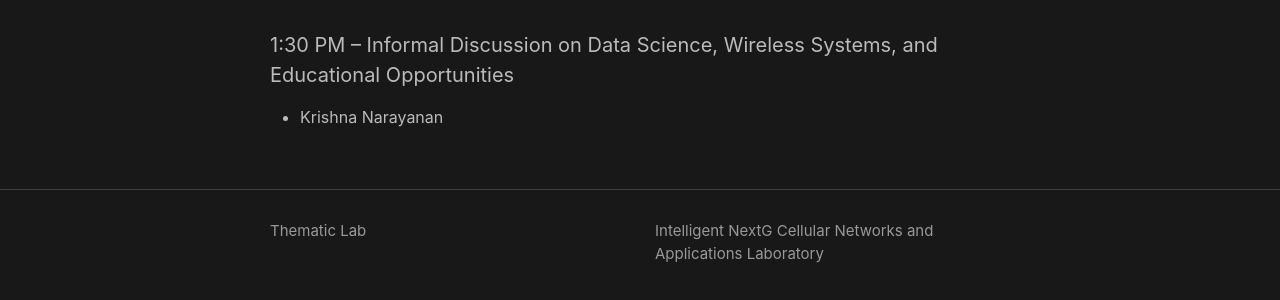
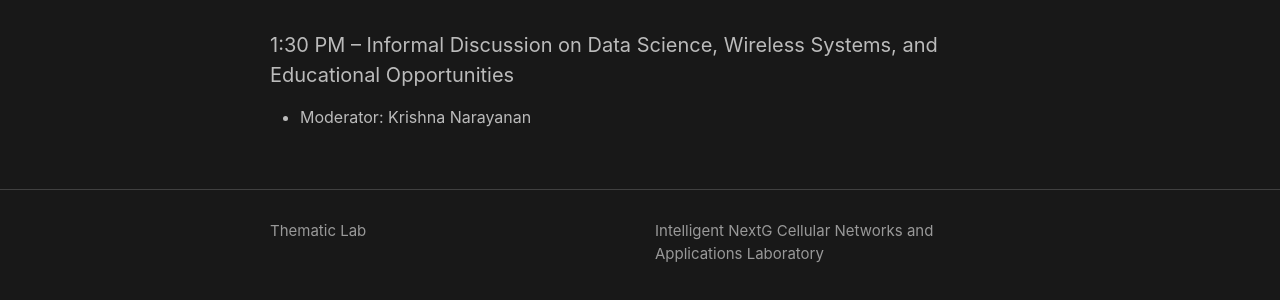
Before and after one commit to EngProjects/WIDS, a Jekyll site: the page built from meeting.md, in a window 1280 px wide. Shown: the part 1460-1760 px from the top of the page. Built offline with Jekyll 4.4.1, drawn with Linux system fonts in a browser that asks for light colours.

Commit message:
Update meeting.md

```diff
--- a/meeting.md
+++ b/meeting.md
@@ -49,4 +49,4 @@ Please, [register](https://forms.gle/sE3j1ZAnrXJyQX1K9) for the workshop in adva
 #### 12:30 PM – Lunch (provided for registered in-person participants)
 
 #### 1:30 PM – Informal Discussion on Data Science, Wireless Systems, and Educational Opportunities
-  * Krishna Narayanan
+  * Moderator: Krishna Narayanan
```
